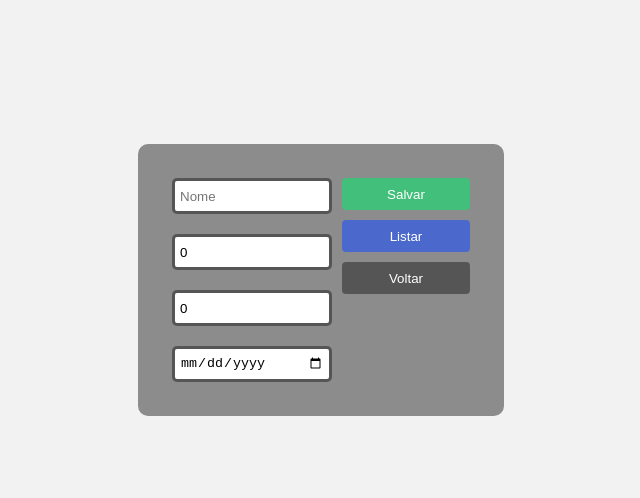
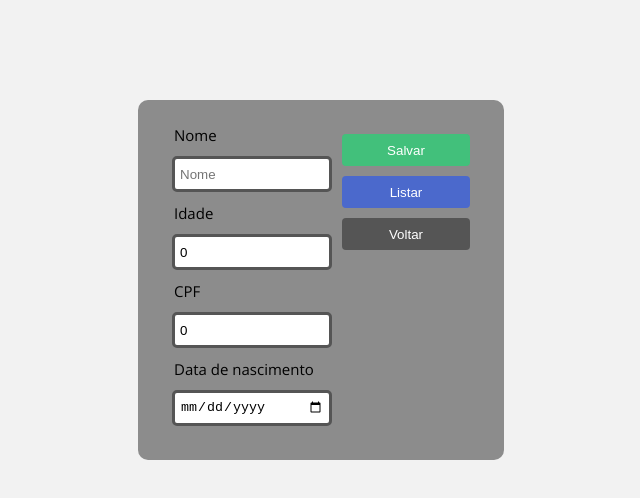
Before and after one commit to mizaelalves/usuarios-frontend, a React (Create React App) app: page /create in a window 1280 px wide. Shown: the top 498 px of the page, without its empty margins (319-959 px from the left). Built offline with nearby package versions, Linux system fonts and the light colour scheme.

Commit message:
add label

```diff
--- a/src/app/components/CreateUser.js
+++ b/src/app/components/CreateUser.js
@@ -1,6 +1,7 @@
 import React, { useState } from "react";
 import { Link } from "react-router-dom";
 import axios from "axios";
+import { render } from "@testing-library/react";
 const data = {
   name: "",
   age: 0,
@@ -21,11 +22,9 @@ export default function CreateUser() {
         console.log(error);
       });
 
-    return (
-      <div>
-        <h1>Usuario cadastrado</h1>
-      </div>
-    );
+    render(
+      <h1>cadastrado</h1>
+    )
   }
 
   function handle(e) {
@@ -43,6 +42,7 @@ export default function CreateUser() {
       <form className="form">
         <div className="inputs">
           <div className="form-input">
+          <label>Nome</label><br/>
             <input
               className="searchTerm"
               type="text"
@@ -54,6 +54,7 @@ export default function CreateUser() {
             />
           </div>
           <div className="form-input">
+          <label>Idade</label><br/>
             <input
               className="searchTerm"
               type="number"
@@ -65,6 +66,7 @@ export default function CreateUser() {
             />
           </div>
           <div className="form-input">
+          <label>CPF</label><br/>
             <input
               className="searchTerm"
               type="text"
@@ -76,6 +78,7 @@ export default function CreateUser() {
             />
           </div>
           <div className="form-input">
+          <label>Data de nascimento</label><br/>
             <input
               className="searchTerm"
               type="date"
@@ -88,7 +91,8 @@ export default function CreateUser() {
           </div>
         </div>
         <div className="buttons">
-          <button id="form-btn" type="submit" onClick={create}>
+
+          <button id="form-btn" type="button" onClick={create}>
             Salvar
           </button>
           <Link to="/table">
--- a/src/app/sass/style.scss
+++ b/src/app/sass/style.scss
@@ -252,3 +252,7 @@ table {
   padding: 24px;
   border-radius: 10px;
 }
+label{
+  font-size: 15px;
+  margin-left: 12px;
+}
--- a/src/app/style/style.css
+++ b/src/app/style/style.css
@@ -228,4 +228,9 @@ table th.last {
   border-radius: 10px;
 }
 
+label {
+  font-size: 15px;
+  margin-left: 12px;
+}
+
 /*# sourceMappingURL=style.css.map */
```
Also changed, not shown: 1 other file (tests, documents, lock files or other folders).
